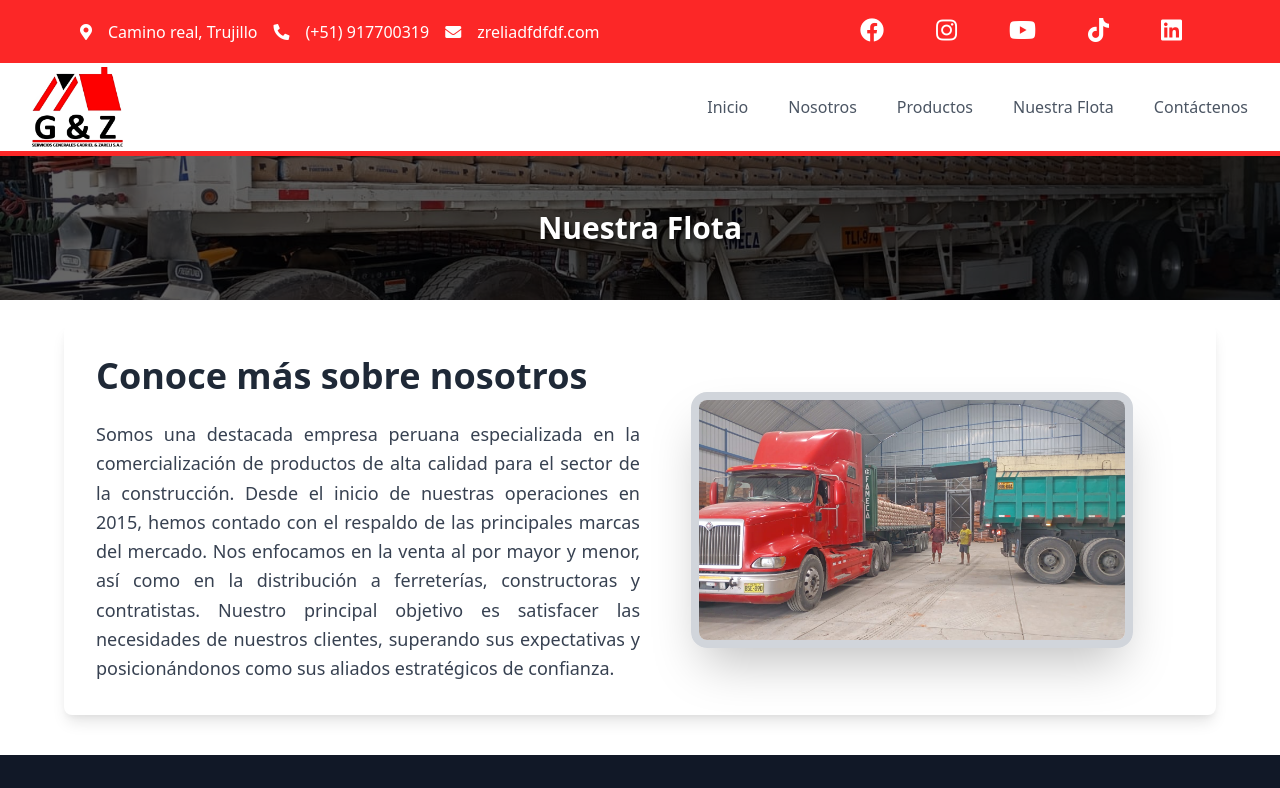
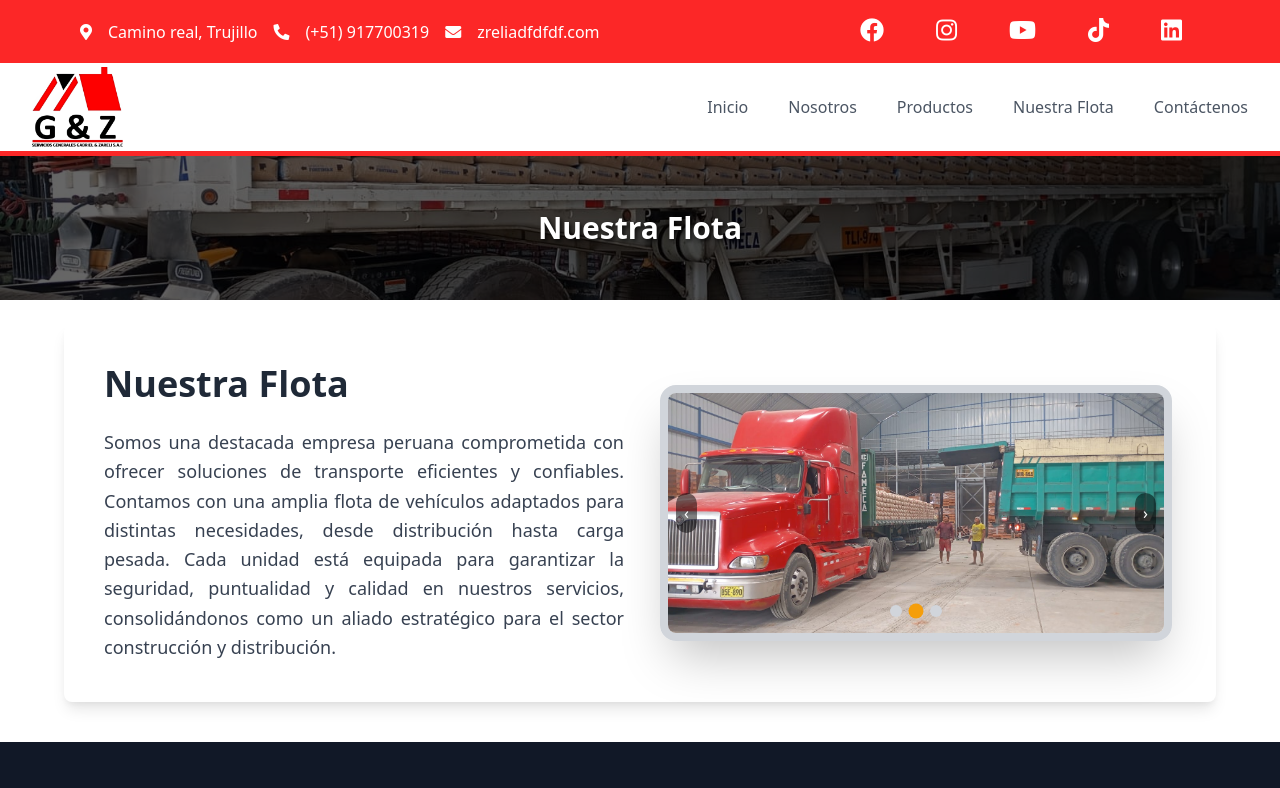
Before and after one commit to ImplemTes/PaginaZareli, an Angular app: page /home/flota in a window 1280 px wide. Shown: the top 788 px of the page. Built offline with nearby package versions, Linux system fonts and the light colour scheme; grey boxes are pictures that could not be loaded.

Commit message:
FlotaLista

```diff
--- a/src/app/components/flota/flota.component.html
+++ b/src/app/components/flota/flota.component.html
@@ -1,4 +1,4 @@
-<section  >
+<section>
   <div class="relative flex justify-center items-center h-24 md:h-32 lg:h-36">
     <!-- Contenedor con estilos agrupados -->
     <div class="image-container relative w-full h-full">
@@ -10,33 +10,53 @@
       </div>
     </div>
   </div>
-
   <br>
-    <!--Contenido v2-->
-      <div
-    class="bg-white text-gray-800 flex flex-col md:flex-row p-8 max-w-6xl mx-auto mb-10 shadow-lg rounded-lg"
-  >
-    <div class="text-left md:w-1/2 mb-6 md:mb-0">
+<!-- Contenido -->
+<div class="bg-white text-gray-800 flex flex-col md:flex-row p-10 max-w-6xl mx-auto mb-10 shadow-lg rounded-lg gap-8">
+  <!-- Texto informativo -->
+  <div class="text-left md:w-1/2">
     <h1 class="text-4xl font-bold mb-6 text-center md:text-left">
-        Conoce más sobre nosotros
+      Nuestra Flota
     </h1>
     <p class="text-lg text-justify leading-relaxed text-gray-700">
-        Somos una destacada empresa peruana especializada en la comercialización
-        de productos de alta calidad para el sector de la construcción. Desde el
-        inicio de nuestras operaciones en 2015, hemos contado con el respaldo de
-        las principales marcas del mercado. Nos enfocamos en la venta al por
-        mayor y menor, así como en la distribución a ferreterías, constructoras
-        y contratistas. Nuestro principal objetivo es satisfacer las necesidades
-        de nuestros clientes, superando sus expectativas y posicionándonos como
-        sus aliados estratégicos de confianza.
+      Somos una destacada empresa peruana comprometida con ofrecer soluciones
+      de transporte eficientes y confiables. Contamos con una amplia flota de
+      vehículos adaptados para distintas necesidades, desde distribución hasta
+      carga pesada. Cada unidad está equipada para garantizar la seguridad,
+      puntualidad y calidad en nuestros servicios, consolidándonos como un
+      aliado estratégico para el sector construcción y distribución.
     </p>
   </div>
-    <div class="md:w-1/2 flex justify-center items-center">
-      <img
-        src="/assets/nosotros/imagen2.jpg"
-        alt="Imagen Conócenos"
-        class="w-70 h-64 rounded-2xl border-8 border-gray-300 shadow-2xl shadow-red-500/50 object-cover transition-transform duration-300 hover:scale-105"
-      />
+
+<!-- Carrusel de imágenes -->
+<div class="md:w-1/2 flex justify-center items-center relative">
+  <div class="w-full max-w-lg h-56 md:h-64 rounded-2xl border-8 border-gray-300 shadow-2xl shadow-red-500/50 overflow-hidden relative">
+    <!-- Contenedor del carrusel -->
+    <div class="flex w-full h-full transition-transform duration-700 ease-in-out" [ngStyle]="{ transform: 'translateX(-' + currentSlide * 100 + '%)' }">
+      <div *ngFor="let image of images" class="w-full h-full flex-shrink-0">
+        <img [src]="image" alt="Imagen del carrusel" class="w-full h-full object-cover" />
       </div>
     </div>
+    <!-- Botones de navegación -->
+    <button (click)="prevSlide()"
+      class="absolute top-1/2 left-2 transform -translate-y-1/2 bg-black bg-opacity-50 text-white p-2 rounded-full hover:bg-opacity-75">
+      &#8249;
+    </button>
+    <button (click)="nextSlide()"
+      class="absolute top-1/2 right-2 transform -translate-y-1/2 bg-black bg-opacity-50 text-white p-2 rounded-full hover:bg-opacity-75">
+      &#8250;
+    </button>
+    <!-- Indicadores -->
+    <div class="absolute bottom-4 left-1/2 transform -translate-x-1/2 flex space-x-2">
+      <button *ngFor="let image of images; let idx = index" (click)="goToSlide(idx)"
+        class="w-3 h-3 rounded-full transition-all duration-300"
+        [ngClass]="{'bg-yellow-500 scale-125': idx === currentSlide, 'bg-gray-300': idx !== currentSlide}">
+      </button>
+    </div>
+  </div>
+</div>
+
+
+</div>
+
 </section>
--- a/src/app/components/flota/flota.component.scss
+++ b/src/app/components/flota/flota.component.scss
@@ -8,3 +8,7 @@
   .shadow-text {
     text-shadow: 2px 2px 4px rgba(0, 0, 0, 0.8);
   }
+
+  button.transition-all {
+    transition: all 0.3s ease-in-out;
+  }
--- a/src/app/components/flota/flota.component.ts
+++ b/src/app/components/flota/flota.component.ts
@@ -6,36 +6,37 @@ import { Component, OnInit, OnDestroy } from '@angular/core';
   styleUrls: ['./flota.component.scss']
 })
 export class FlotaComponent implements OnInit, OnDestroy {
-  images2 = [
-    { src: '/assets/carrusel/imagen1.jpg' },
-    { src: '/assets/carrusel/imagen2.jpg' },
-    { src: '/assets/carrusel/imagen3.jpg' }
+  images = [
+    '/assets/flota/imagen1.jpg',
+    '/assets/flota/imagen2.jpg',
+    '/assets/flota/imagen3.jpg'
   ];
+  currentSlide = 0;
+  intervalId: any;
 
-  currentIndex2: number = 0;
-  interval2: any;
-
-  ngOnInit(): void {
-    this.startCarousel2();
+  ngOnInit() {
+    // Inicia el cambio automático cada 3 segundos
+    this.intervalId = setInterval(() => {
+      this.nextSlide();
+    }, 4000);
   }
 
-  startCarousel2() {
-    this.interval2 = setInterval(() => {
-      this.currentIndex2 = (this.currentIndex2 + 1) % this.images2.length;
-    }, 3000);
-  }
-
-  ngOnDestroy(): void {
-    if (this.interval2) {
-      clearInterval(this.interval2);
+  ngOnDestroy() {
+    // Limpia el intervalo al destruir el componente
+    if (this.intervalId) {
+      clearInterval(this.intervalId);
     }
   }
 
-  goToNext2() {
-    this.currentIndex2 = (this.currentIndex2 + 1) % this.images2.length;
+  prevSlide() {
+    this.currentSlide = (this.currentSlide > 0) ? this.currentSlide - 1 : this.images.length - 1;
   }
 
-  goToPrevious2() {
-    this.currentIndex2 = (this.currentIndex2 - 1 + this.images2.length) % this.images2.length;
+  nextSlide() {
+    this.currentSlide = (this.currentSlide + 1) % this.images.length;
+  }
+
+  goToSlide(index: number) {
+    this.currentSlide = index;
   }
 }
```
Also changed, not shown: src/assets/flota/imagen2.jpg (added), src/assets/flota/imagen3.jpg (added). Lines whose indentation alone changed are shown as unchanged.
